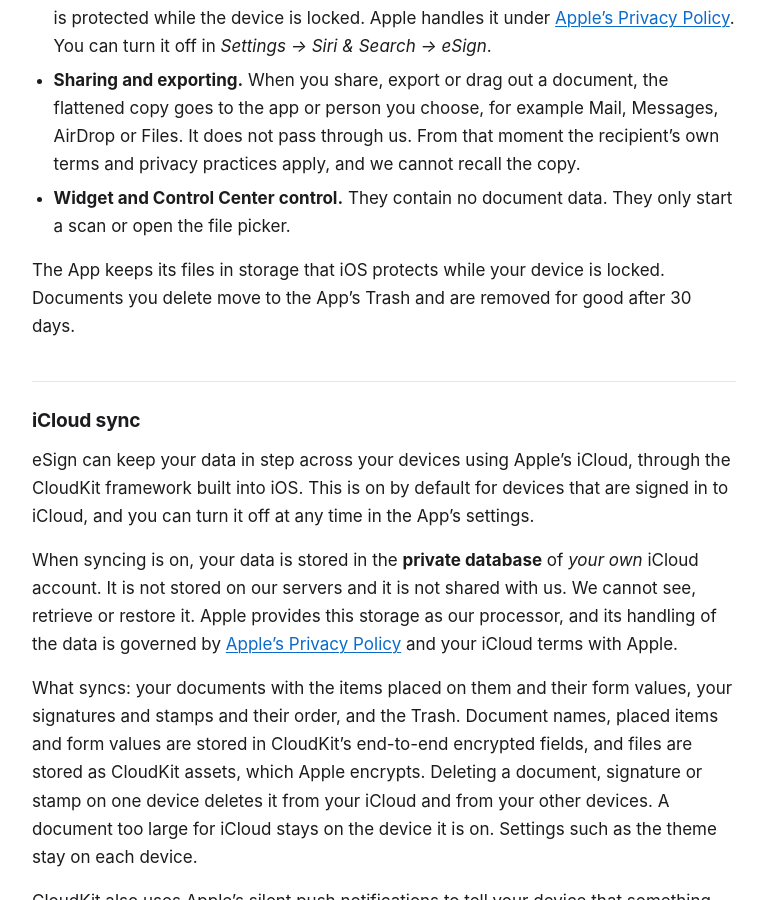
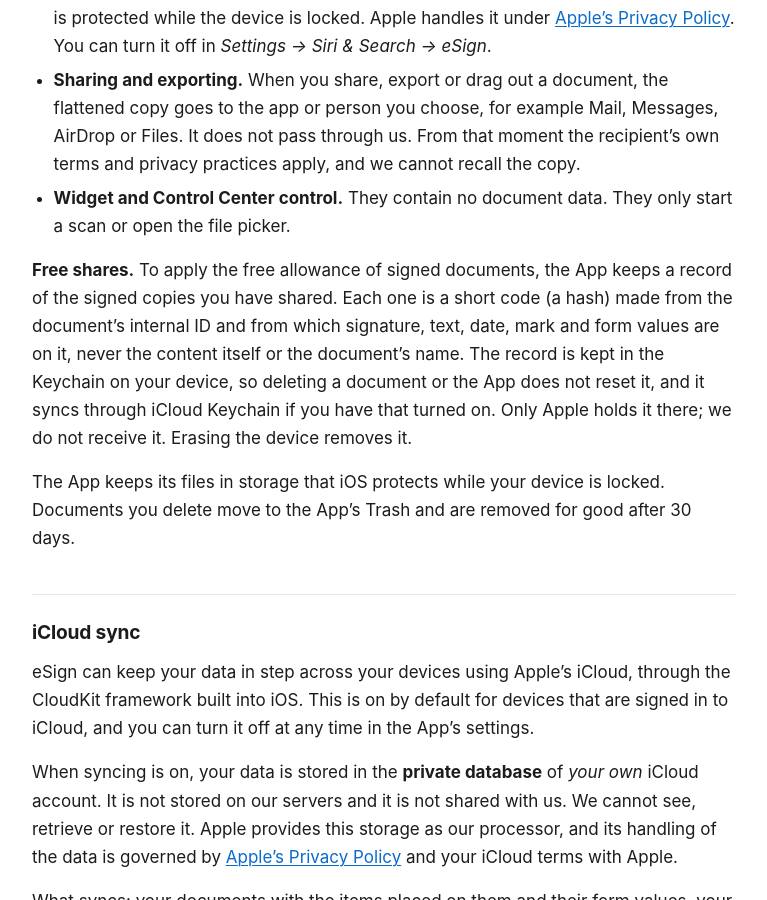
Before and after one commit to cevatakdemir21/legal, a Jekyll site: the page built from apps/esign/privacy.md, in a window 1280 px wide and 900 px high, scrolled down 1661 px. Shown: the whole window, without its empty margins (256-1023 px from the left). Built offline with Jekyll 4.4.1, drawn with Linux system fonts in a browser that asks for light colours.

Commit message:
eSign: describe the free-share record in the privacy page and how copies are counted in the terms
The app keeps a hash per shared signed copy in the Keychain (it survives deleting a
document or the app and syncs through iCloud Keychain). Adds a share_counter option
to the documents section; HabitGrid output is unchanged.

Co-Authored-By: Claude Sonnet 5.5 <noreply@anthropic.com>

```diff
--- a/_includes/privacy/documents.html
+++ b/_includes/privacy/documents.html
@@ -46,6 +46,12 @@
   </li>
 </ul>
 
+{% if page.share_counter %}
+<p>
+  <strong>Free shares.</strong> {{ page.share_counter }}
+</p>
+{% endif %}
+
 <p>
   The App keeps its files in storage that iOS protects while your device is locked.
   Documents you delete move to the App’s Trash and are removed for good after 30 days.
--- a/apps/esign/privacy.md
+++ b/apps/esign/privacy.md
@@ -18,12 +18,14 @@ effective: 2026-10-21
 #                  On by default; the SAME "Analytics" switch stops it (CrashReporting.applyAllowed,
 #                  called from SettingsStore.analyticsEnabled), hence single_switch below.
 #   - storekit   : requestReview after a completed share, and the "Rate us" link
+#   - Keychain   : ShareLedger records one hash per shared signed copy (share_counter below)
 # Keep this in step with the App Privacy label in App Store Connect and with
 # eSign/PrivacyInfo.xcprivacy: adding or removing an SDK means updating all three.
 services: [documents, icloud, revenuecat, posthog, sentry, storekit]
 
 content_description: "your documents (PDFs, pictures and scans), your signatures and stamps, the items you place on pages, form values, the text recognised on scans, and your settings"
 
+share_counter: "To apply the free allowance of signed documents, the App keeps a record of the signed copies you have shared. Each one is a short code (a hash) made from the document’s internal ID and from which signature, text, date, mark and form values are on it, never the content itself or the document’s name. The record is kept in the Keychain on your device, so deleting a document or the App does not reset it, and it syncs through iCloud Keychain if you have that turned on. Only Apple holds it there; we do not receive it. Erasing the device removes it."
 icloud_default_on: true
 icloud_silent_push: true
 icloud_content: "What syncs: your documents with the items placed on them and their form values, your signatures and stamps and their order, and the Trash. Document names, placed items and form values are stored in CloudKit’s end-to-end encrypted fields, and files are stored as CloudKit assets, which Apple encrypts. Deleting a document, signature or stamp on one device deletes it from your iCloud and from your other devices. A document too large for iCloud stays on the device it is on. Settings such as the theme stay on each device."
```
Also changed, not shown: apps/esign/terms.md (+1 -1 lines).
